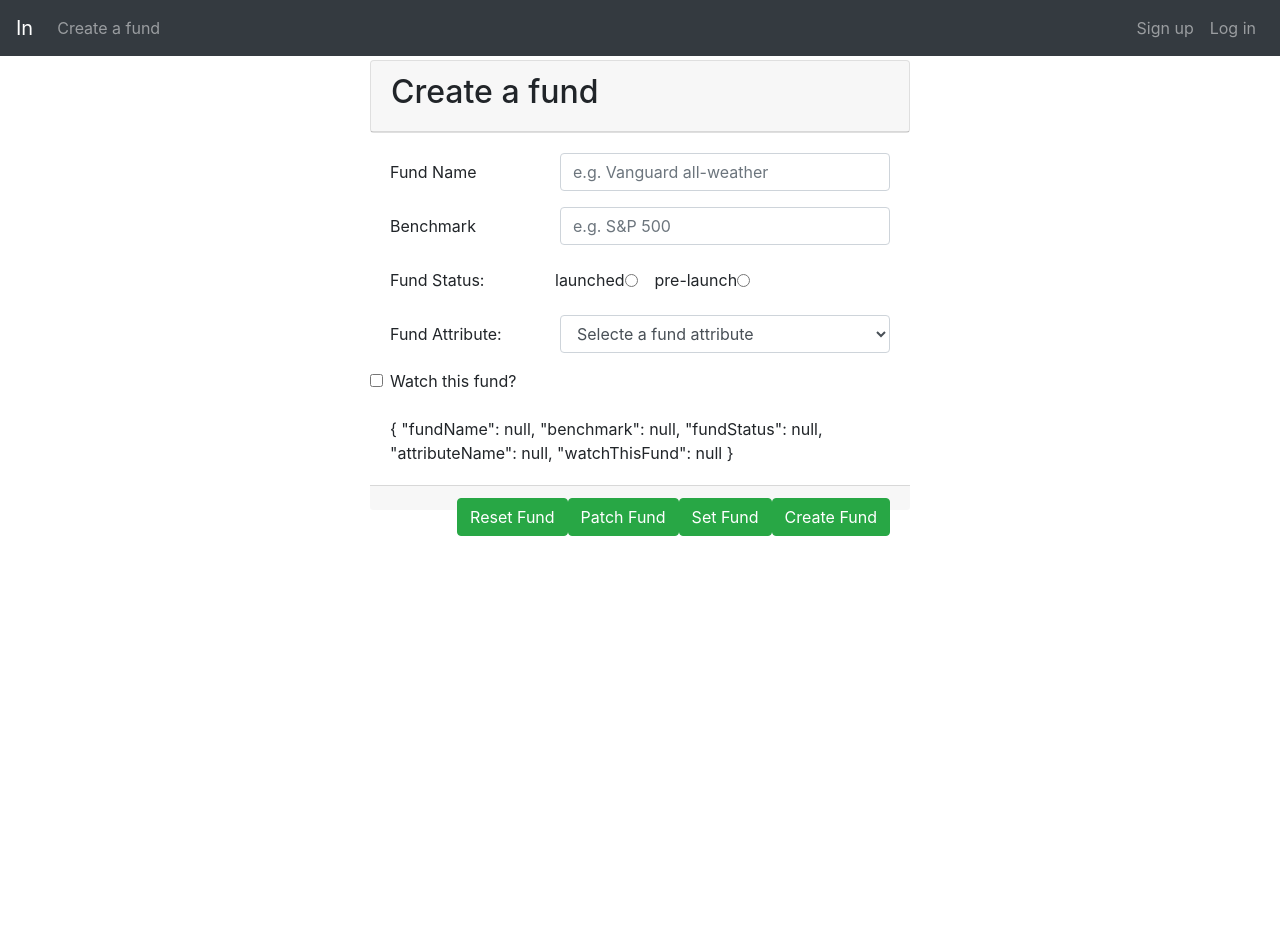
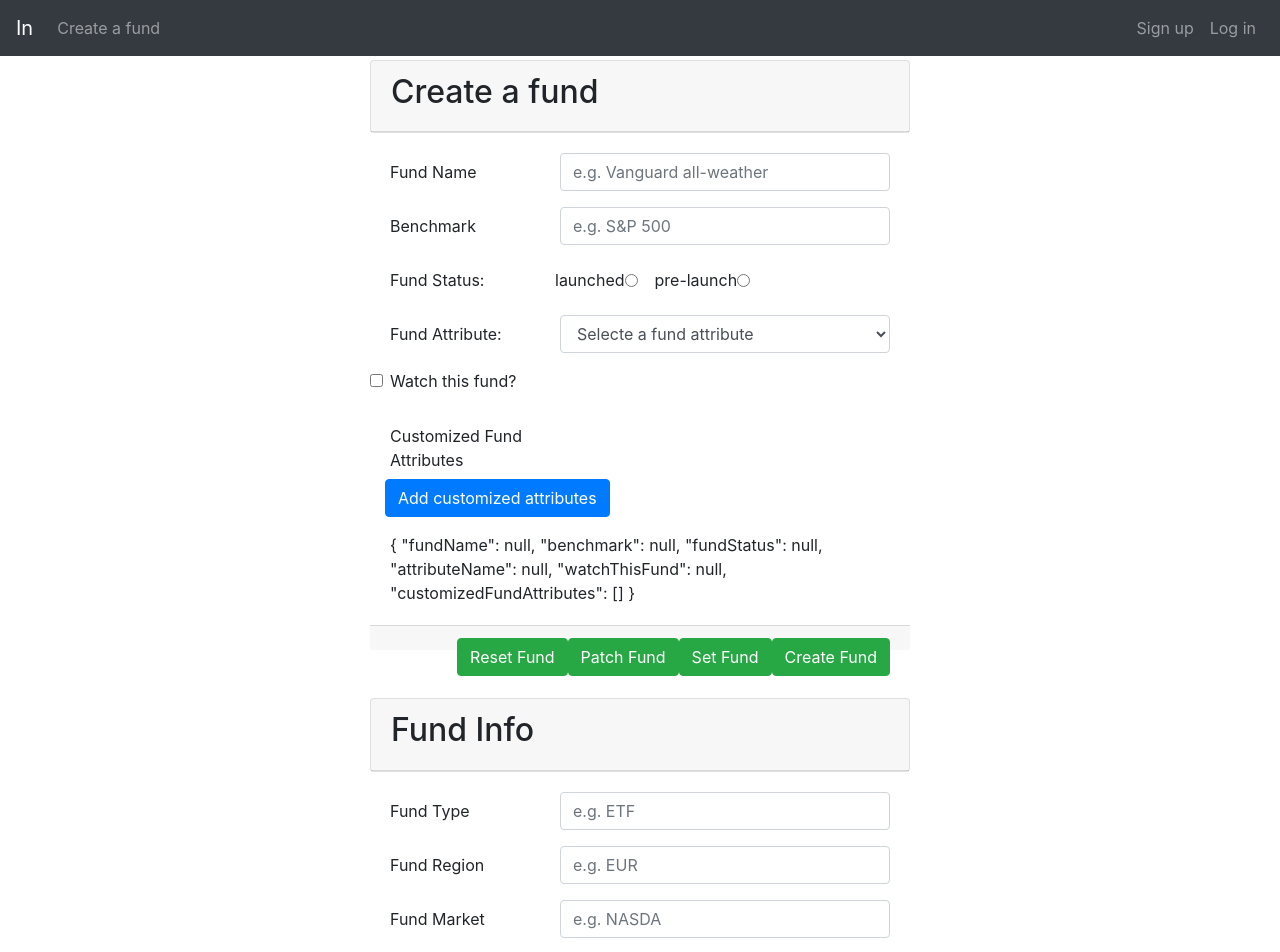
Before and after one commit to ebo-arcadia/angular-jwt-auth, an Angular app: page /create-fund in a window 1280 px wide. Shown: the top 952 px of the page. Before the commit the page ends 800 px from the top, so only its background shows below. Built offline with nearby package versions, Linux system fonts and the light colour scheme.

Commit message:
add feature user can add customized fund attributes using form array, form group, form control, property binding, etc

```diff
--- a/src/app/create-fund/create-fund.component.html
+++ b/src/app/create-fund/create-fund.component.html
@@ -52,6 +52,36 @@
                             <label for="watchThisFund">Watch this fund?</label>
                         </div>
                     </div>
+
+
+                    <div class="form-group form-row">
+                        <label for="customizedAttributes"  class="col-md-4 col-form-label">Customized Fund Attributes</label>
+                        <div class="col-md-8" formArrayName="customizedFundAttributes">
+                            <div *ngFor="let customizedFundAttribute of createFundForm.get('customizedFundAttributes').controls; let i = index" [formGroupName]="i">
+
+                                <div class="col-13 float-right">
+                                    <input type="text" name="attributeName" id="attributeName" placeholder="attribute name" class="form-control" formControlName="attributeName">
+                                </div>
+
+                                <div class="col-13 float-right">
+                                    <select class="form-control" formControlName="attributeScope" name="attributeScope" id="attributeScope" name="attributeScope">
+                                        <option value="null">Please select an attribute scope</option>
+                                        <option>Fund-characteristics</option>
+                                        <option>Fund-tradings</option>
+                                        <option>Fund-taxes</option>
+                                        <option>Fund-names</option>
+                                    </select>
+                                </div>
+
+                                <div class="col-13">
+                                    <button class="btn btn-danger float-right" type="button" (click)="OnRemoveCuztomizedFundAttribute(i)">Remove</button>
+                                </div>
+
+                            </div>
+                        </div>
+                        <button type="button" class="btn btn-primary" (click)="onAddCustomizedFundAttribute()">Add customized attributes</button>
+                    </div>
+
                 {{ createFundForm.value | json }}
             </div>
 
@@ -62,5 +92,40 @@
                 <button class="btn btn-success float-right" (click)="onSubmit('Reset Fund')">Reset Fund</button>
             </div>
         </form>
+
+        <!-- nested form section -->
+        <form [formGroup]="fundInfoForm" (ngSubmit)="onSubmitFundInfo()">
+            <div class="card mt-5">
+                <div class="card-header">
+                    <h2>Fund Info</h2>
                 </div>
             </div>
+
+            <div class="card-body">
+                <div class="form-group form-row" formGroupName="fundSpec">
+                    <label for="fundType"  class="col-md-4 col-form-label">Fund Type</label>
+                    <div class="col-md-8">
+                        <input type="text" name="fundType" id="fundType" placeholder="e.g. ETF" class="form-control" formControlName="fundType">
+                    </div>
+                </div>
+                <div class="form-group form-row" formGroupName="fundSpec">
+                    <label for="fundRegion"  class="col-md-4 col-form-label">Fund Region</label>
+                    <div class="col-md-8">
+                        <input type="text" name="fundRegion" id="fundRegion" placeholder="e.g. EUR" class="form-control" formControlName="fundRegion">
+                    </div>
+                </div>
+                <div class="form-group form-row" formGroupName="fundSpec">
+                    <label for="fundMarket"  class="col-md-4 col-form-label">Fund Market</label>
+                    <div class="col-md-8">
+                        <input type="text" name="fundMarket" id="fundMarket" placeholder="e.g. NASDA" class="form-control" formControlName="fundMarket">
+                    </div>
+                </div>
+            </div>
+
+            <div class="card-footer">
+                <button class="btn btn-warning float-left">Submit fund type</button>
+            </div>
+        </form>
+
+    </div>
+</div>
--- a/src/app/create-fund/create-fund.component.ts
+++ b/src/app/create-fund/create-fund.component.ts
@@ -1,5 +1,5 @@
 import { Component, OnInit } from '@angular/core';
-import { FormGroup, FormControl, Validators} from '@angular/forms';
+import { FormGroup, FormControl, Validators, FormArray} from '@angular/forms';
 import { FundAttributes } from './fund-attributes';
 import { FundAttributesService } from './fund-attributes.service';
 
@@ -13,6 +13,8 @@ export class CreateFundComponent implements OnInit {
   fundStatus = ["launched", "pre-launch"];
   fundAttributes: FundAttributes[] = [];
 
+  fundInfoForm: FormGroup | any = null;
+
   constructor(private fundAttributesService: FundAttributesService) { }
 
   ngOnInit() {
@@ -23,12 +25,27 @@ export class CreateFundComponent implements OnInit {
       benchmark: new FormControl(null, Validators.required),
       fundStatus: new FormControl(null, Validators.required),
       attributeName: new FormControl(null, Validators.required),
-      watchThisFund: new FormControl(null, Validators.required)
+      watchThisFund: new FormControl(null, Validators.required),
+      customizedFundAttributes: new FormArray([])
     });
 
+    // print input values to the console upon user entering data
     this.createFundForm.valueChanges.subscribe((value: any) => {
       next: console.log(value);
     });
+
+    // nested form
+    this.fundInfoForm = new FormGroup({
+      fundSpec: new FormGroup({
+        fundType: new FormControl(null),
+        fundRegion: new FormControl(null),
+        fundMarket: new FormControl(null)
+      })
+    })
+
+    // print fund info form input to the console upon user enterinf data
+    this.fundInfoForm.valueChanges.subscribe((value: any) => { next: console.log(value)})
+
   }
 
   buttonType: string | any;
@@ -72,4 +89,21 @@ export class CreateFundComponent implements OnInit {
     this.createFundForm.reset();
   }
 
+  onSubmitFundInfo() {
+    this.fundInfoForm.valueChanges.subscribe((value: any) => { console.log(value)})
+  }
+
+  onAddCustomizedFundAttribute() {
+    var formGroup = new FormGroup({
+      attributeName: new FormControl(null),
+      attributeScope: new FormControl(null)
+    });
+
+    (<FormArray>this.createFundForm.get('customizedFundAttributes')).push(formGroup);
+  }
+
+  OnRemoveCuztomizedFundAttribute(index: number) {
+    (<FormArray>this.createFundForm.get('customizedFundAttributes')).removeAt(index);
+  }
+
 }
```
Also changed, not shown: 1 other file (tests, documents, lock files or other folders). Lines whose indentation alone changed are shown as unchanged.
